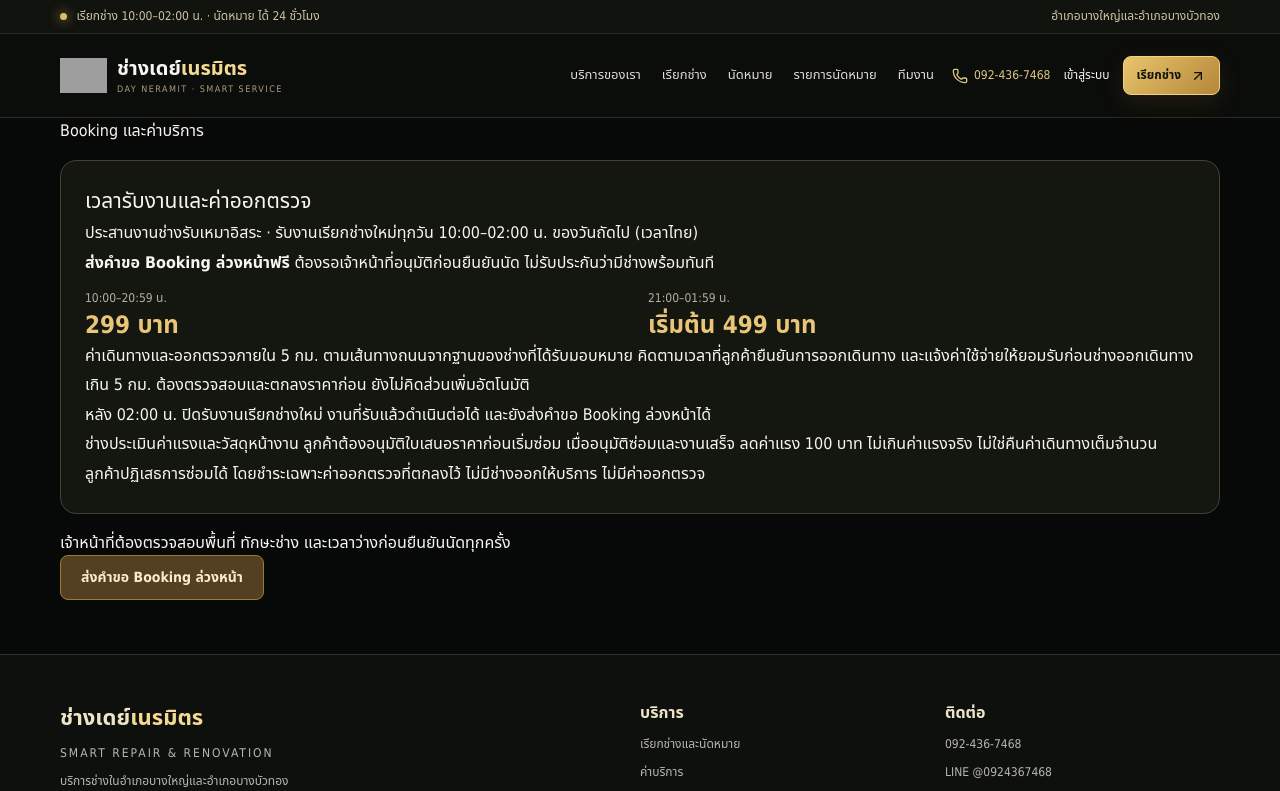
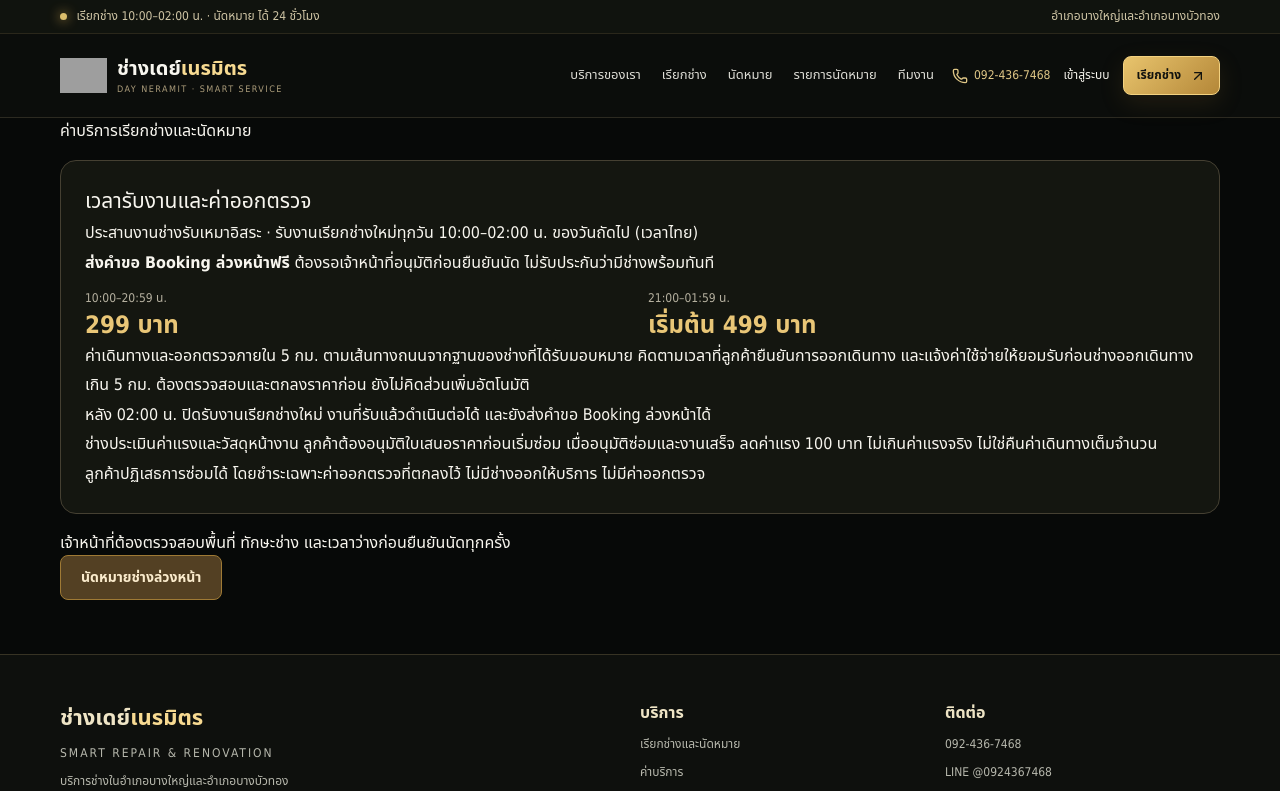
Before and after one commit to BnSmartComplex/bannbonus, a Next.js app: page /pricing in a window 1280 px wide. Shown: the top 791 px of the page. Built offline with nearby package versions, Linux system fonts and the light colour scheme; no server answers; grey boxes are pictures that could not be loaded.

Commit message:
fix(chang24): remove unrelated platform branding from pricing

```diff
--- a/src/app/pricing/page.tsx
+++ b/src/app/pricing/page.tsx
@@ -1,15 +1,15 @@
 import Link from "next/link";
 import { ServiceTerms } from "@/components/service-terms";
 
-export const metadata = { title: "เวลารับงานและค่าบริการ | BannBonus" };
+export const metadata = { title: "ค่าบริการเรียกช่าง | ช่างเดย์เนรมิตร" };
 
 export default function PricingPage() {
   return (
     <main>
-      <h1>Booking และค่าบริการ</h1>
+      <h1>ค่าบริการเรียกช่างและนัดหมาย</h1>
       <ServiceTerms />
       <p>เจ้าหน้าที่ต้องตรวจสอบพื้นที่ ทักษะช่าง และเวลาว่างก่อนยืนยันนัดทุกครั้ง</p>
-      <Link className="btn" href="/booking">ส่งคำขอ Booking ล่วงหน้า</Link>
+      <Link className="btn" href="/booking">นัดหมายช่างล่วงหน้า</Link>
     </main>
   );
 }
```
